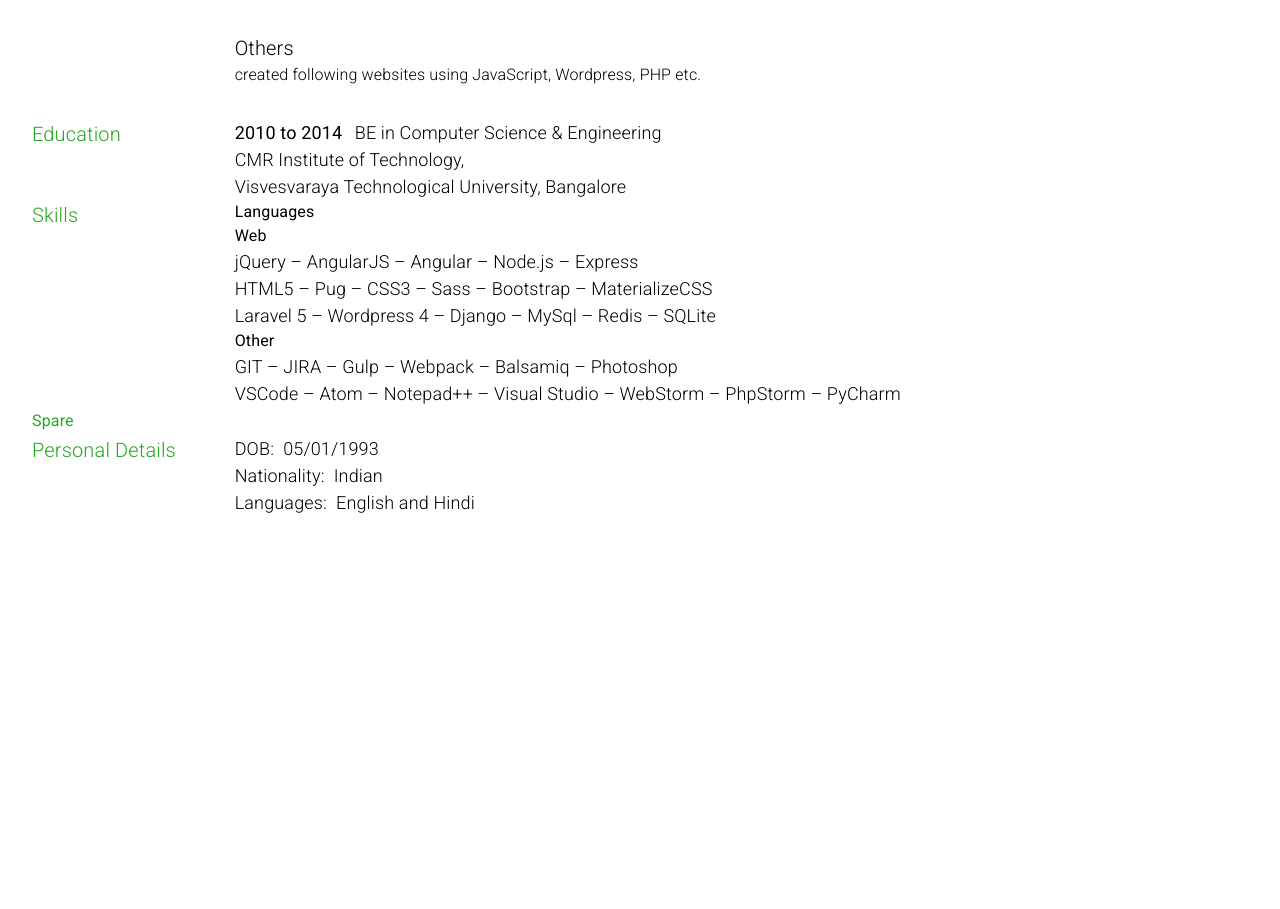
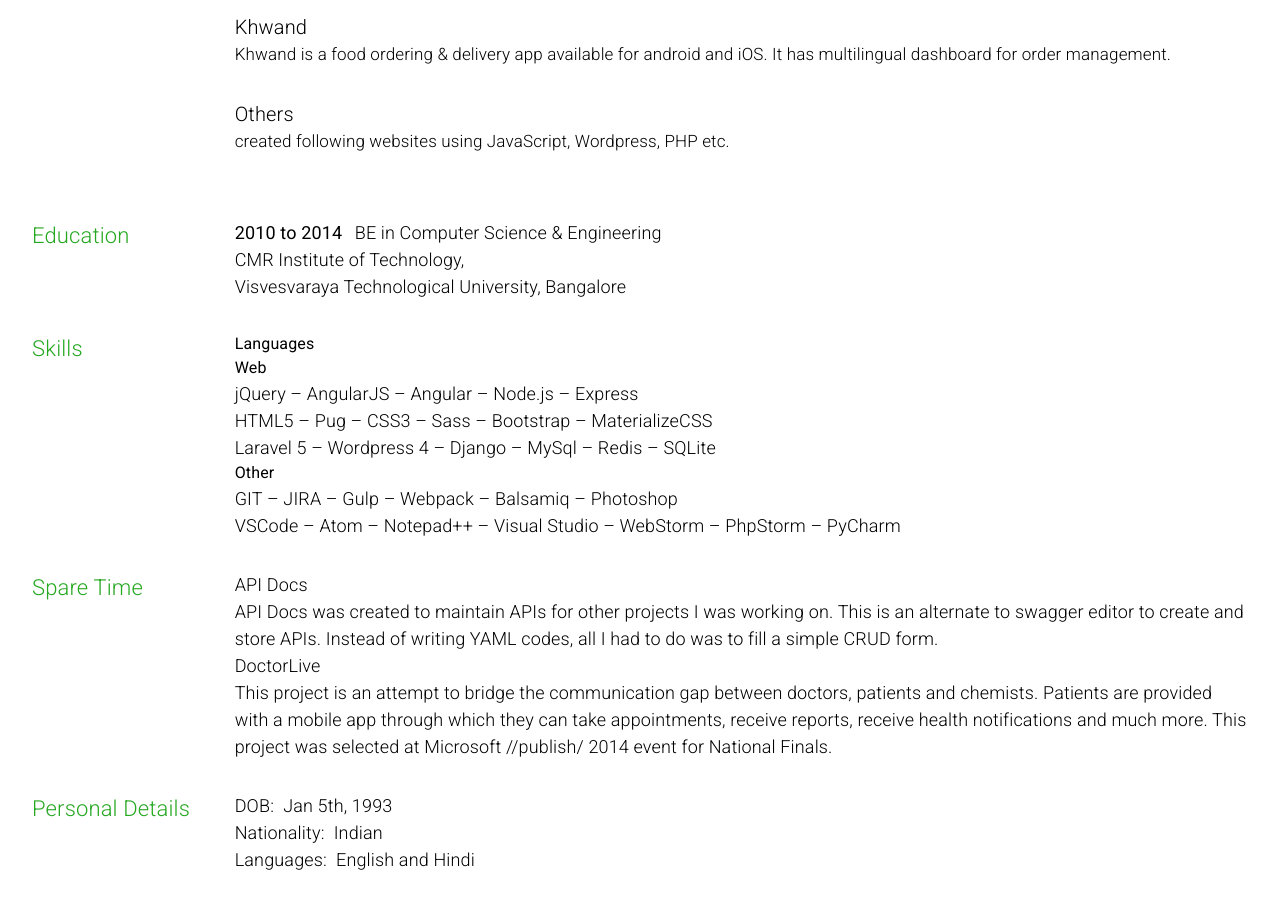
Before and after one commit to ritesrnjn/ritesrnjn.github.io, a React (Create React App) app: page /#/resume in a window 1280 px wide. Shown: the part 765-1674 px from the top of the page. Before the commit the page ends 1289 px from the top, so only its background shows below. Built offline with nearby package versions, Linux system fonts and the light colour scheme.

Commit message:
updated resume

```diff
--- a/src/config/personalDetails.js
+++ b/src/config/personalDetails.js
@@ -1,7 +1,7 @@
 export default [
   {
     name: 'DOB',
-    value: '05/01/1993'
+    value: 'Jan 5th, 1993'
   },
   {
     name: 'Nationality',
--- /dev/null
+++ b/src/config/spare.js
@@ -0,0 +1,29 @@
+export default [
+  {
+    title: 'API Docs',
+    desc:
+      'API Docs was created to maintain APIs for other projects I was working on. This is an alternate to swagger\n' +
+      'editor to create and store APIs. Instead of writing YAML codes, all I had to do was to fill a simple CRUD\n' +
+      'form.',
+    repo: 'github.com/ritesrnjn/api_docs',
+    stack: ['PHP', 'JavaScript', 'Bootstrap', 'SQLite', 'MySQL']
+  },
+  {
+    title: 'DoctorLive',
+    desc:
+      'This project is an attempt to bridge the communication gap between doctors, patients and chemists.\n' +
+      'Patients are provided with a mobile app through which they can take appointments, receive reports,\n' +
+      'receive health notifications and much more.\n' +
+      'This project was selected at Microsoft //publish/ 2014 event for National Finals.',
+    repo: 'github.com/ritesrnjn/docLiveWebApp',
+    stack: [
+      'Microsoft Azure',
+      'C#',
+      'XAML',
+      'ASP.NET',
+      'SQL Server',
+      'Windows Phone SDK',
+      'Visual Studio'
+    ]
+  }
+];
--- a/src/pages/Resume/Education.js
+++ b/src/pages/Resume/Education.js
@@ -1,16 +1,8 @@
 import React from 'react';
-import { makeStyles } from '@material-ui/core/styles';
 import Typography from '@material-ui/core/Typography';
 import Box from '@material-ui/core/Box';
 
-const useStyle = makeStyles(theme => ({
-  project: {
-    marginBottom: '2em'
-  }
-}));
-
 export default function Education(props) {
-  const classes = useStyle();
   const { edu } = props;
 
   return (
--- a/src/pages/Resume/Experience.js
+++ b/src/pages/Resume/Experience.js
@@ -30,7 +30,7 @@ export default function Experience(props) {
           <Box fontSize={20} fontWeight="fontWeightLight">
             {p.title}
           </Box>
-          <Box fontSize={16} fontWeight="fontWeightLight">
+          <Box fontSize={17} fontWeight="fontWeightLight">
             {p.description}
           </Box>
         </Typography>
--- a/src/pages/Resume/Resume.js
+++ b/src/pages/Resume/Resume.js
@@ -9,6 +9,7 @@ import Container from '@material-ui/core/Container';
 import experience from '../../config/experience';
 import education from '../../config/education';
 import skills from '../../config/skills';
+import spare from '../../config/spare';
 import details from '../../config/personalDetails';
 
 // Sections
@@ -16,24 +17,29 @@ import Intro from './Intro';
 import Experience from './Experience';
 import Education from './Education';
 import Skills from './Skills';
+import Spare from './Spare';
 import PersonalDetails from './PersonalDetails';
 
 const useStyle = makeStyles(theme => ({
   root: {
-    marginTop: '5em'
+    marginTop: '5em',
+    marginBottom: '4em'
   },
-  intro: {
+  item: {
     marginBottom: '2em'
-  },
-  designation: {
-    paddingLeft: 4,
-    fontWeight: 300
-  },
-  personalInfo: {
-    fontWeight: 300,
-    textAlign: 'right'
   }
 }));
+
+function Item(props) {
+  const { title } = props;
+  return (
+    <Typography color="primary">
+      <Box fontSize={22} fontWeight="fontWeightLight">
+        {title}
+      </Box>
+    </Typography>
+  );
+}
 
 export default function Resume() {
   const classes = useStyle();
@@ -42,14 +48,9 @@ export default function Resume() {
     <Container maxWidth="lg" className={classes.root}>
       <Intro />
 
-      {/* Experience */}
-      <Grid container>
+      <Grid container className={classes.item}>
         <Grid item sm={3} lg={2}>
-          <Typography color="primary">
-            <Box fontSize={20} fontWeight="fontWeightLight">
-              Experience
-            </Box>
-          </Typography>
+          <Item title="Experience" />
         </Grid>
         <Grid item sm={9} lg={10}>
           {experience.map(exp => (
@@ -59,13 +60,9 @@ export default function Resume() {
       </Grid>
 
       {/* Education */}
-      <Grid container>
+      <Grid container className={classes.item}>
         <Grid item sm={3} lg={2}>
-          <Typography color="primary">
-            <Box fontSize={20} fontWeight="fontWeightLight">
-              Education
-            </Box>
-          </Typography>
+          <Item title="Education" />
         </Grid>
         <Grid item sm={9} lg={10}>
           {education.map(edu => (
@@ -74,35 +71,29 @@ export default function Resume() {
         </Grid>
       </Grid>
 
-      <Grid container>
+      <Grid container className={classes.item}>
         <Grid item sm={3} lg={2}>
-          <Typography color="primary">
-            <Box fontSize={20} fontWeight="fontWeightLight">
-              Skills
-            </Box>
-          </Typography>
+          <Item title="Skills" />
         </Grid>
         <Grid item sm={9} lg={10}>
           <Skills skills={skills} />
         </Grid>
       </Grid>
 
-      <Grid container>
+      <Grid container className={classes.item}>
         <Grid item sm={3} lg={2}>
-          <Typography variant="subtitle1" color="primary">
-            Spare
-          </Typography>
+          <Item title="Spare Time" />
         </Grid>
-        <Grid item sm={9} lg={10}></Grid>
+        <Grid item sm={9} lg={10}>
+          {spare.map(spare => (
+            <Spare spare={spare} />
+          ))}
+        </Grid>
       </Grid>
 
-      <Grid container>
+      <Grid container className={classes.item}>
         <Grid item sm={3} lg={2}>
-          <Typography color="primary">
-            <Box fontSize={20} fontWeight="fontWeightLight">
-              Personal Details
-            </Box>
-          </Typography>
+          <Item title="Personal Details" />
         </Grid>
         <Grid item sm={9} lg={10}>
           <PersonalDetails details={details} />
--- /dev/null
+++ b/src/pages/Resume/Spare.js
@@ -0,0 +1,20 @@
+import React from 'react';
+import Box from '@material-ui/core/Box';
+import Typography from '@material-ui/core/Typography';
+
+export default function Spare(props) {
+  const { spare } = props;
+
+  return (
+    <div>
+      <Typography component="div">
+        <Box fontSize={18} fontWeight="fontWeightLight">
+          {spare.title}
+        </Box>
+        <Box fontSize={18} fontWeight="fontWeightLight">
+          {spare.desc}
+        </Box>
+      </Typography>
+    </div>
+  );
+}
```
Also changed, not shown: package.json (+12 -12 lines), src/pages/Resume/spare.js (deleted), 2 other files (tests, documents, lock files or other folders).
